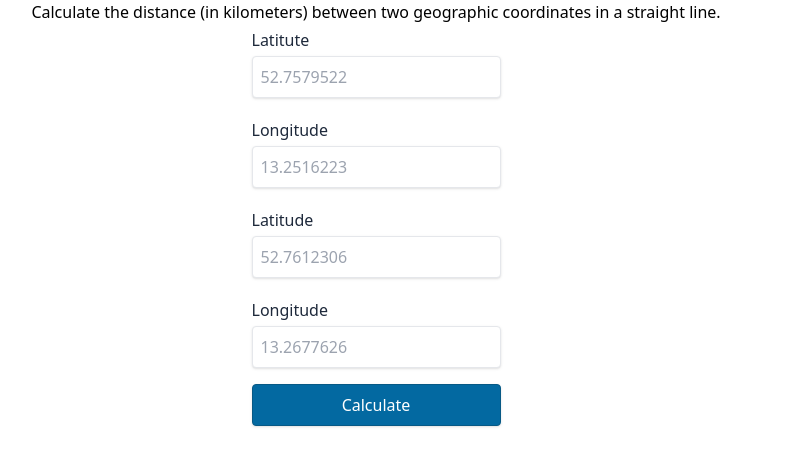
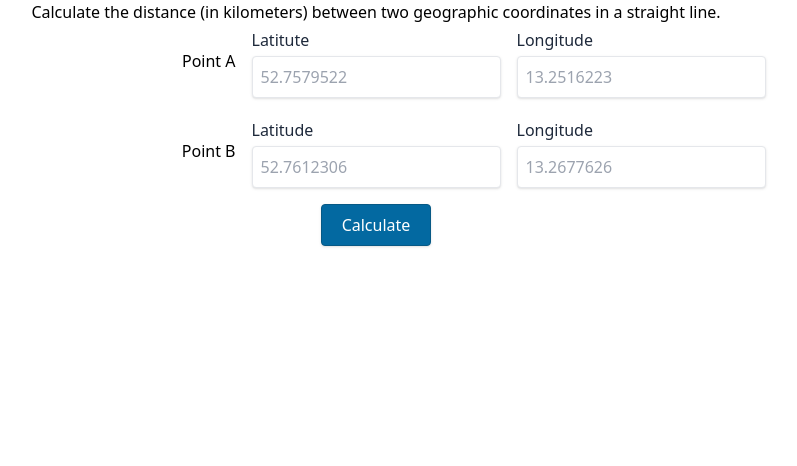
Before and after one commit to jnwelzel/distance-from-x, a React (Vite) app: page / in a window 1280 px wide. Shown: the top 466 px of the page, without its empty margins (264-1061 px from the left). Built offline with nearby package versions, Linux system fonts and the light colour scheme.

Commit message:
Improved form's layout

```diff
--- a/src/components/Button/Button.tsx
+++ b/src/components/Button/Button.tsx
@@ -11,6 +11,7 @@ type ButtonVariants = `${ButtonVariant}`;
 
 interface IButtonProps extends React.ButtonHTMLAttributes<HTMLButtonElement> {
   variant?: ButtonVariants;
+  className?: string;
 }
 
 const colors = {
@@ -37,12 +38,12 @@ const colors = {
 };
 
 export const Button: FC<IButtonProps> = (props) => {
-  const { variant = "primary", ...restProps } = props;
+  const { variant = "primary", className, ...restProps } = props;
 
   return (
     <button
       {...restProps}
-      className={`py-2 px-5 ${colors[variant].background} ${colors[variant].border} ${colors[variant].text} rounded border shadow`}
+      className={`py-2 px-5 ${colors[variant].background} ${colors[variant].border} ${colors[variant].text} rounded border shadow ${className}`}
     />
   );
 };
--- a/src/components/CoordinatesForm/CoordinatesForm.tsx
+++ b/src/components/CoordinatesForm/CoordinatesForm.tsx
@@ -77,7 +77,8 @@ export const CoordinatesForm: FC = () => {
   };
   return (
     <>
-      <form onSubmit={handleSubmit} className="grid gap-4">
+      <form onSubmit={handleSubmit} className="grid grid-cols-3 gap-4">
+        <p className="self-center place-self-end">Point A</p>
         <FormInput
           label="Latitute"
           errorMessage={errors?.lat1}
@@ -98,6 +99,7 @@ export const CoordinatesForm: FC = () => {
           placeholder="13.2516223"
           onChange={handleChange}
         />
+        <p className="self-center place-self-end">Point B</p>
         <FormInput
           label="Latitude"
           errorMessage={errors?.lat2}
@@ -119,7 +121,9 @@ export const CoordinatesForm: FC = () => {
           onChange={handleChange}
         />
 
-        <Button type="submit">Calculate</Button>
+        <Button type="submit" className="col-span-3 place-self-center">
+          Calculate
+        </Button>
       </form>
       {distance > 0 ? <div>Distance: {distance}km</div> : null}
     </>
```
Also changed, not shown: 1 other file (tests, documents, lock files or other folders).
